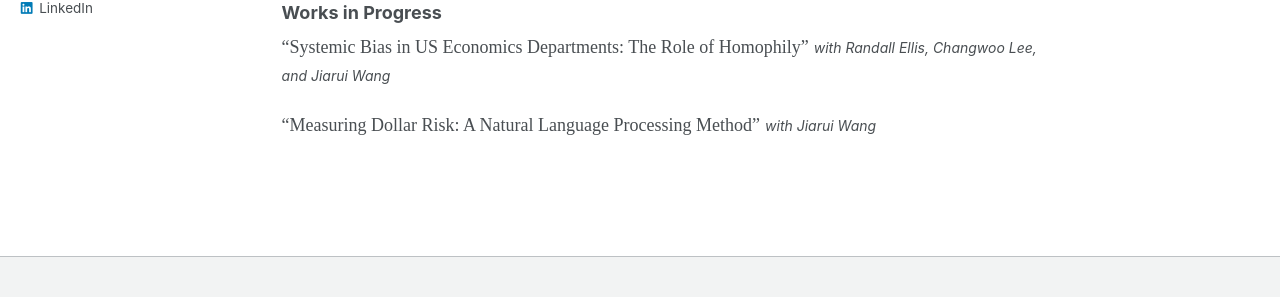
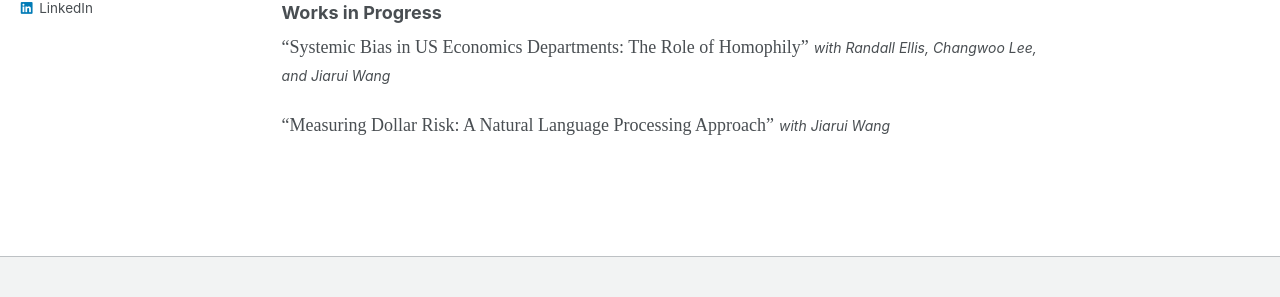
Before and after one commit to Liqiang-Liu/Liqiang-Liu.github.io, a Jekyll site: the page built from _pages/research.md, in a window 1280 px wide. Shown: the part 488-785 px from the top of the page. Built offline with Jekyll 4.4.1, drawn with Linux system fonts in a browser that asks for light colours.

Commit message:
Update research.md

```diff
--- a/_pages/research.md
+++ b/_pages/research.md
@@ -33,4 +33,4 @@ redirect_from:
 
 <span style="font-family: pxfonts;">"Systemic Bias in US Economics Departments: The Role of Homophily"</span> <span style="font-size:14px;"> *with Randall Ellis, Changwoo Lee, and Jiarui Wang* </span><br>
 
-<span style="font-family: pxfonts;">"Measuring Dollar Risk: A Natural Language Processing Method"</span> <span style="font-size:14px;"> *with Jiarui Wang* </span>
+<span style="font-family: pxfonts;">"Measuring Dollar Risk: A Natural Language Processing Approach"</span> <span style="font-size:14px;"> *with Jiarui Wang* </span>
```
